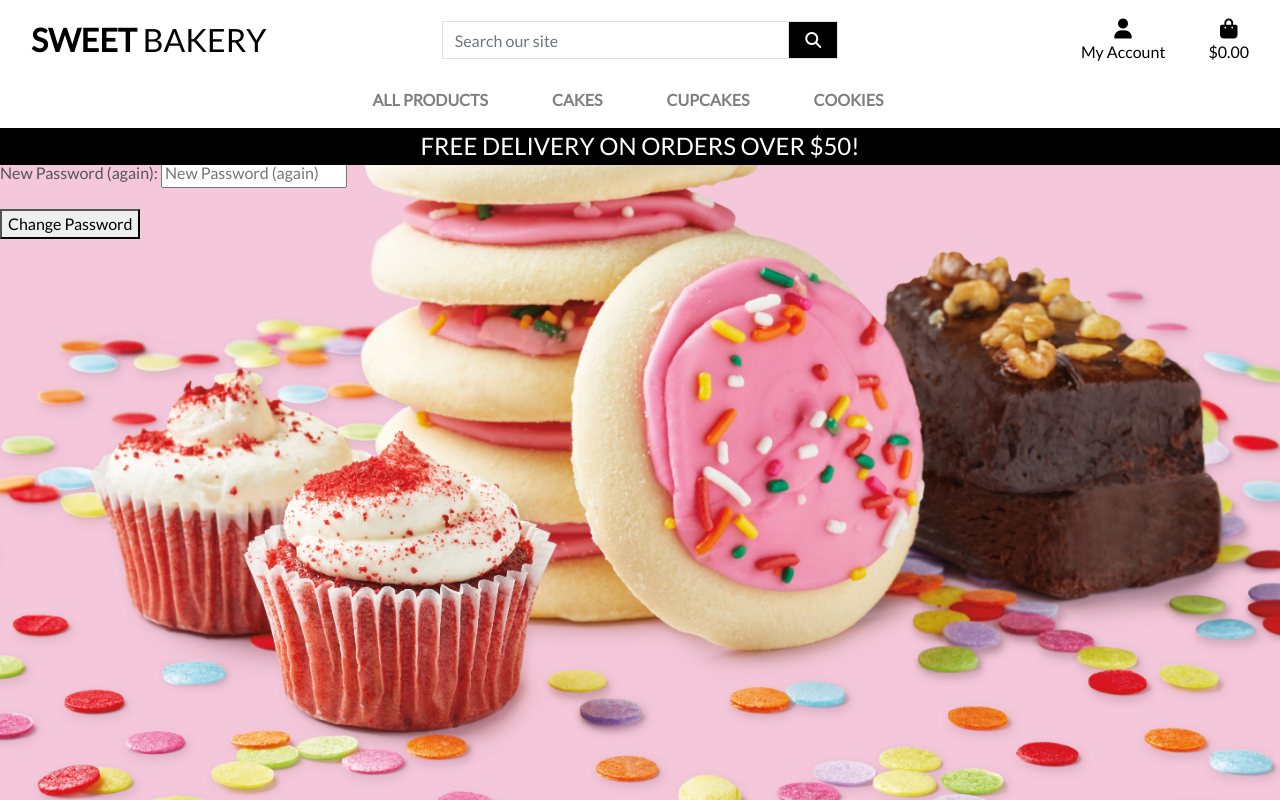
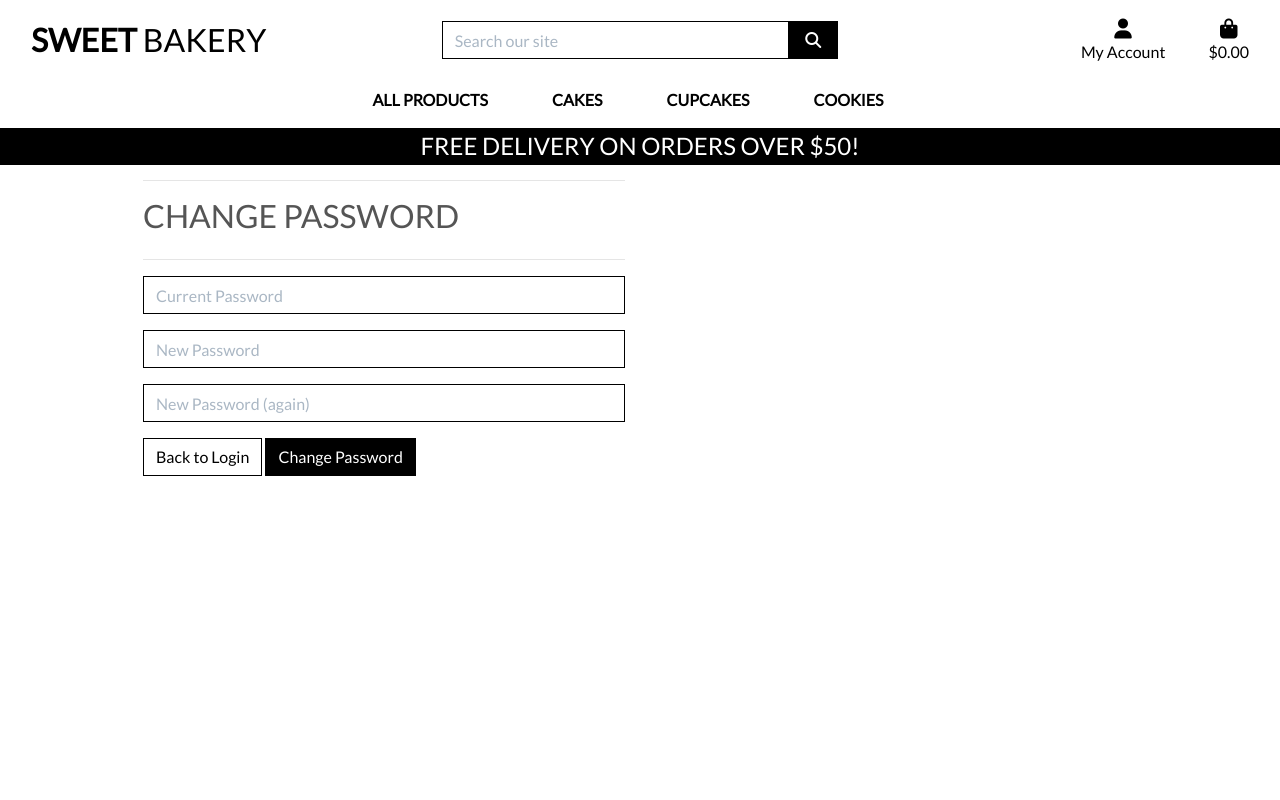
Before and after one commit to ZahraMousavi612/SweetBackery, a Django app: page /accounts/password/change/ in a window 1280 px wide. Run offline with Django 3.2, Linux system fonts and the light colour scheme; the visitor is signed in with stand-in values (Sample User, id 1); some libraries are stand-ins or nearby versions.

Commit message:
update allauth templates and test profiles

```diff
--- a/profiles/templates/profiles/profile.html
+++ b/profiles/templates/profiles/profile.html
@@ -23,4 +23,5 @@
             <hr>
         </div>
     </div>
+    {{ profile }}
     {% endblock %}
--- a/static/css/base.css
+++ b/static/css/base.css
@@ -40,8 +40,16 @@ body {
 
 .btn-outline-black {
     background: white;
-    color: black ; /* use important to override link colors for <a> elements */
+    color: black !important;
+    /* use important to override link colors for <a> elements */
     border: 1px solid black;
+}
+
+.btn-outline-black:hover,
+.btn-outline-black:active,
+.btn-outline-black:focus {
+    background: black;
+    color: white !important;
 }
 
 .shop-now-button:hover,
@@ -55,15 +63,15 @@ body {
 }
 
 .text-black {
-    color: #000;
+    color: #000 !important;
 }
 
 .border-black {
-    border: 1px solid black;
+    border: 1px solid black !important;
 }
 
 .bg-black {
-    background: #000;
+    background: #000 !important;
 }
 
 .overlay {
@@ -73,7 +81,12 @@ body {
     left: 0;
     position: fixed;
     background: white;
-  z-index: -1; /* or any value greater than 0 */
+    z-index: -1;
+}
+
+a.category-badge>span.badge:hover {
+    background: #212529 !important;
+    color: #fff !important;
 }
 
 .btt-button {
@@ -88,6 +101,10 @@ body {
 .update-link,
 .remove-item {
     cursor: pointer;
+}
+
+input[name='q']::placeholder {
+    color: #aab7c4;
 }
 
 /* ------------------------------- bootstrap toasts */
@@ -106,6 +123,7 @@ body {
 .toast-capper {
     height: 2px;
 }
+
 /* from CSS-tricks.com: https://css-tricks.com/snippets/css/css-triangle/ */
 .arrow-up {
     width: 0;
@@ -167,6 +185,63 @@ body {
     }
 }
 
+/* Allauth form formatting */
+
+.allauth-form-inner-content p {
+    margin-top: 1.5rem;
+    /* mt-4 */
+    color: #6c757d;
+    /* text-secondary */
+}
+
+.allauth-form-inner-content input {
+    border-color: #000;
+    border-radius: 0;
+}
+
+.allauth-form-inner-content label:not([for='id_remember']) {
+    display: none;
+}
+
+.allauth-form-inner-content input::placeholder {
+    color: #aab7c4;
+}
+
+.allauth-form-inner-content button,
+.allauth-form-inner-content input[type='submit'] {
+    /* btn */
+    display: inline-block;
+    font-weight: 400;
+    color: #fff;
+    text-align: center;
+    vertical-align: middle;
+    -webkit-user-select: none;
+    -moz-user-select: none;
+    -ms-user-select: none;
+    user-select: none;
+    background-color: #000;
+    border: 1px solid #000;
+    padding: .375rem .75rem;
+    font-size: 1rem;
+    line-height: 1.5;
+    border-radius: 0;
+
+    /* standard bootstrap btn transitions */
+    transition: color .15s ease-in-out, background-color .15s ease-in-out, border-color .15s ease-in-out, box-shadow .15s ease-in-out;
+}
+
+.allauth-form-inner-content button:hover,
+.allauth-form-inner-content input[type='submit']:hover {
+    color: #fff;
+    background-color: #222;
+    border-color: #222;
+}
+
+.allauth-form-inner-content a {
+    color: #17a2b8;
+    /* text-info */
+}
+
 /* fixed top navbar only on medium and up */
 @media (min-width: 992px) {
     .fixed-top-desktop-only {
--- a/templates/allauth/account/account_inactive.html
+++ b/templates/allauth/account/account_inactive.html
@@ -4,8 +4,10 @@
 
 {% block head_title %}{% trans "Account Inactive" %}{% endblock %}
 
-{% block content %}
-<h1>{% trans "Account Inactive" %}</h1>
+{% block inner_content %}
+<hr>
+<h2 class="logo-font mb-4">{% trans "Account Inactive" %}</h2>
+<hr>
 
 <p>{% trans "This account is inactive." %}</p>
 {% endblock %}
--- a/templates/allauth/account/base.html
+++ b/templates/allauth/account/base.html
@@ -1 +1,15 @@
 {% extends "base.html" %}
+
+{% block content %}
+    <div class="container header-container">
+        <div class="overlay"></div>
+        <div class="row">
+            <div class="col-12 col-md-6">
+                <div class="allauth-form-inner-content">
+                    {% block inner_content %}
+                    {% endblock %}
+                </div>
+            </div>
+        </div>
+    </div>
+{% endblock %}
--- a/templates/allauth/account/password_change.html
+++ b/templates/allauth/account/password_change.html
@@ -4,12 +4,15 @@
 
 {% block head_title %}{% trans "Change Password" %}{% endblock %}
 
-{% block content %}
-    <h1>{% trans "Change Password" %}</h1>
+{% block inner_content %}
+<hr>
+<h2 class="logo-font mb-4">{% trans "Change Password" %}</h2>
+<hr>
 
-    <form method="POST" action="{% url 'account_change_password' %}" class="password_change">
-        {% csrf_token %}
-        {{ form.as_p }}
-        <button type="submit" name="action">{% trans "Change Password" %}</button>
-    </form>
+<form method="POST" action="{% url 'account_change_password' %}" class="password_change">
+    {% csrf_token %}
+    {{ form|crispy }}
+    <a class="btn btn-outline-black rounded-0" href="{% url 'account_login' %}">Back to Login</a>
+    <button type="submit" name="action">{% trans "Change Password" %}</button>
+</form>
 {% endblock %}
--- a/templates/allauth/account/signup_closed.html
+++ b/templates/allauth/account/signup_closed.html
@@ -4,8 +4,10 @@
 
 {% block head_title %}{% trans "Sign Up Closed" %}{% endblock %}
 
-{% block content %}
-<h1>{% trans "Sign Up Closed" %}</h1>
+{% block inner_content %}
+<hr>
+<h2 class="logo-font mb-4">{% trans "Sign Up Closed" %}</h2>
+<hr>
 
 <p>{% trans "We are sorry, but the sign up is currently closed." %}</p>
 {% endblock %}
--- a/templates/base.html
+++ b/templates/base.html
@@ -82,7 +82,7 @@
                                 {% if request.user.is_superuser %}
                                     <a href="" class="dropdown-item">Product Management</a>
                                 {% endif %}
-                                <a href="" class="dropdown-item">My Profile</a>
+                                <a href="{% url 'profile' %}" class="dropdown-item">My Profile</a>
                                 <a href="{% url 'account_logout' %}" class="dropdown-item">Logout</a>
                             {% else %}
                                 <a href="{% url 'account_signup' %}" class="dropdown-item">Register</a>
```
Also changed, not shown: profiles/views.py (+7 -2 lines), templates/allauth/account/email.html (+15 -11 lines), templates/allauth/account/email_confirm.html (+9 -5 lines), templates/allauth/account/login.html (+11 -5 lines), templates/allauth/account/logout.html (+10 -8 lines), templates/allauth/account/password_reset.html (+8 -4 lines), templates/allauth/account/password_reset_done.html (+8 -6 lines), templates/allauth/account/password_reset_from_key.html (+10 -5 lines), templates/allauth/account/password_reset_from_key_done.html (+5 -3 lines), templates/allauth/account/password_set.html (+9 -7 lines), templates/allauth/account/signup.html (+11 -8 lines), templates/allauth/account/verification_sent.html (+6 -3 lines), templates/allauth/account/verified_email_required.html (+10 -7 lines). Lines whose indentation alone changed are shown as unchanged.
